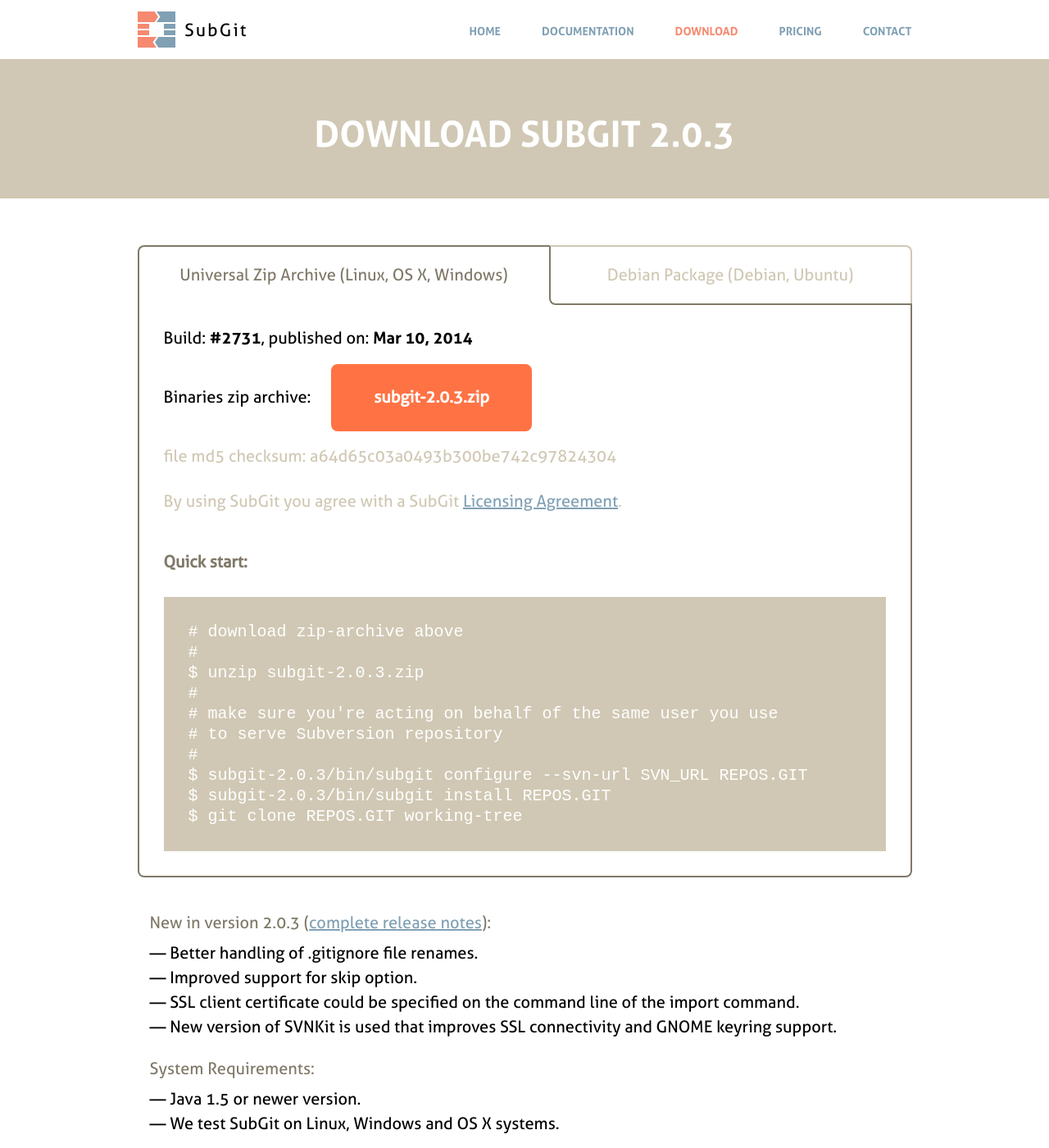
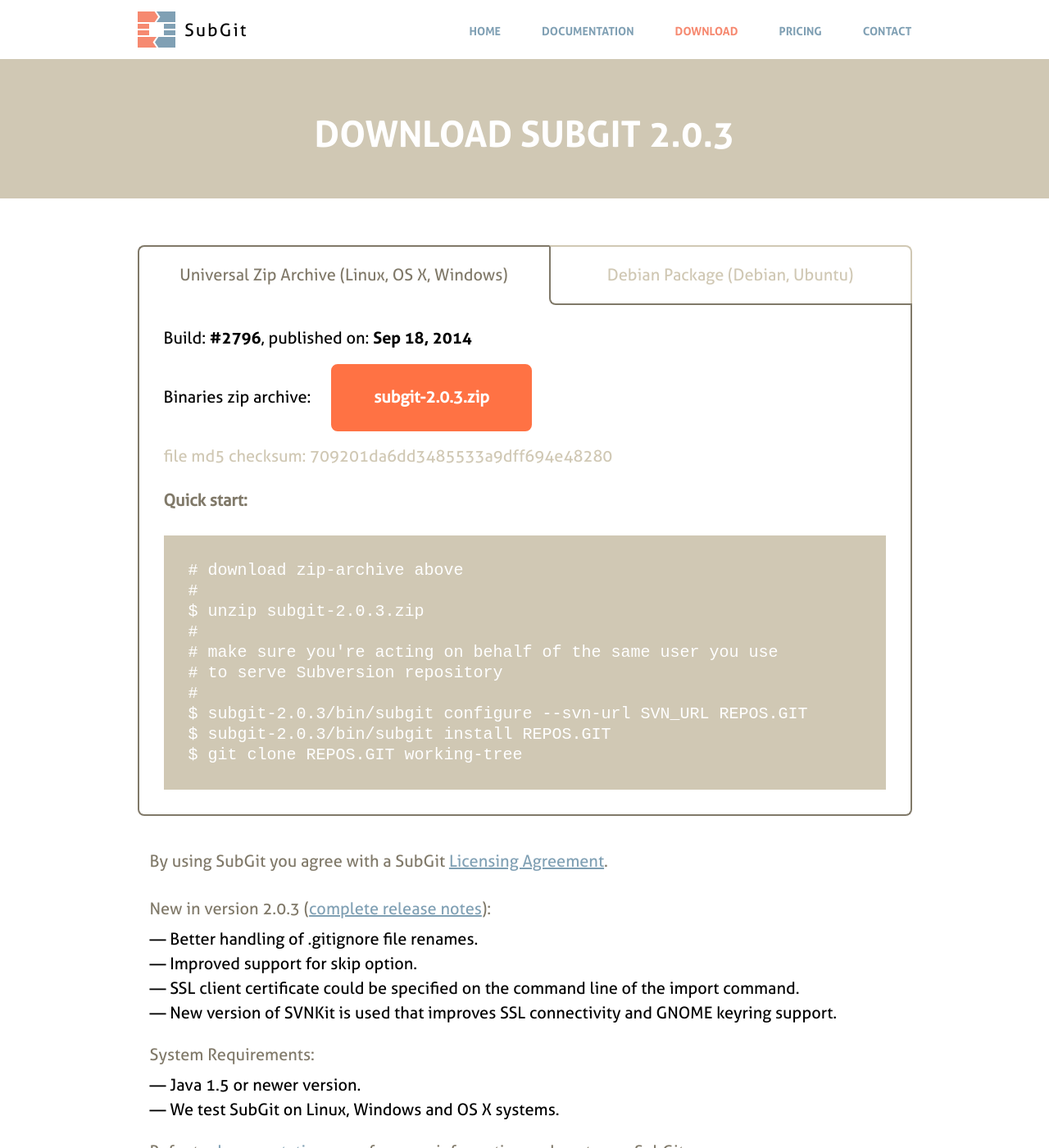
Before and after one commit to waaa/tmate.github.io, a Jekyll site: the page built from download.html, in a window 1280 px wide and 1400 px high. Shown: the whole window at 82% size. Built offline with Jekyll 4.4.1, drawn with Linux system fonts in a browser that asks for light colours; Markdown is read by kramdown in place of the engine named in the settings; comment, search, counter and statistics services are not loaded.

```diff
--- a/_layouts/default.html
+++ b/_layouts/default.html
@@ -4,7 +4,11 @@
     <link rel="icon" type="image/x-icon" href="img/favicon.ico">
     <meta name="keywords" content="Git,Svn,SubGit,git-svn,Repository,VCS,DVCS,TMate" />
     <meta charset="UTF-8">
+    {% if page.subtitle %}
+    <title>SubGit&nbsp;::&nbsp;{{ page.subtitle }}</title>
+    {% else %}
     <title>SubGit&nbsp;::&nbsp;Svn To Git Migration</title>
+    {% endif %}
     <meta name="description" content="Git-svn alternative for a safe migration from Svn to Git. Install once on the server side and use both Git and Svn as long as you like." />
     <link href='{{ site.baseurl }}/css/main.css' rel='stylesheet' type='text/css'>
     <link href="https://plus.google.com/114128677298030695536" rel="publisher" />
--- a/_layouts/documentation.html
+++ b/_layouts/documentation.html
@@ -4,7 +4,11 @@
 	<link rel="icon" type="image/x-icon" href="{{ site.baseurl }}/img/favicon.ico">
 	<meta name="keywords" content="Git,Svn,SubGit,git-svn,Repository,VCS,DVCS,TMate" />
 	<meta charset="UTF-8">
-	<title>SubGit&nbsp;::&nbsp;Documentation</title>
+  {% if page.subtitle != null %}
+  <title>SubGit&nbsp;::&nbsp;{{ page.subtitle }}</title>
+  {% else %}
+  <title>SubGit&nbsp;::&nbsp;Documentation</title>
+  {% endif %}
 	<meta name="description" content="Git-svn alternative for a safe migration from Svn to Git. Install once on the server side and use both Git and Svn as long as you like." />
 	<link href='{{ site.baseurl }}/css/documentation.css' rel='stylesheet' type='text/css'>
 	<link href="https://plus.google.com/114128677298030695536" rel="publisher" />
--- a/contacts.html
+++ b/contacts.html
@@ -1,11 +1,8 @@
 ---
 layout: default
 active: contacts
+subtitle: Contact Us
 ---
-<div id="content">
-  <div class="green_wrap">
-    <h1>Contact us</h1>
-  </div>
 <div class="wrapper">
   <p>TMate Software is located in Prague, Czech Republic. You may reach us by email (<a href="mailto:support@subgit.com">support@subgit.com</a>), we use to reply promptly.</p>
   <div id="contacts">
@@ -22,4 +19,3 @@ active: contacts
   </div>
   <div class="clear"></div>
 </div>
-</div>
--- a/download.html
+++ b/download.html
@@ -1,13 +1,8 @@
 ---
 layout: default
 active: download
+subtitle: Download SubGit 2.0.3
 ---
-<div id="content">
-  <div class="green_wrap">
-    <h1>Download SubGit 2.0.3</h1>
-
-
-  </div>
 <div class="wrapper">
   <div id="tab_wrap">
     <ul id="tabs">
@@ -16,10 +11,9 @@ active: download
     </ul>
     <div class="box visible">
       <div class="tab_box_inner">
-          <p>Build: <strong>&#35;2731</strong>, published on: <strong>Mar 10, 2014</strong></p>
+        <p>Build: <strong>&#35;2796</strong>, published on: <strong>Sep 18, 2014</strong></p>
         <p>Binaries zip archive: <a href="downloadingzip.html" class="button_orange" style="margin:-10px 0 -10px 20px !important;">subgit-2.0.3.zip</a></p>
-          <p class="checksum">file md5 checksum: a64d65c03a0493b300be742c97824304</p>
-          <p class="checksum" style="padding-bottom: 47px !important;">By using SubGit you agree with a SubGit <a href="license.html">Licensing Agreement</a>.</p>
+        <p class="checksum">file md5 checksum: 709201da6dd3485533a9dff694e48280</p>
         <h6>Quick start:</h6>
         <pre>
 <code># download zip-archive above
@@ -36,10 +30,9 @@ $ git clone REPOS.GIT working-tree</code></pre>
     </div>
     <div class="box">
       <div class="tab_box_inner">
-          <p>Build: <strong>&#35;2731</strong>, published on: <strong>Mar 10, 2014</strong></p>
+        <p>Build: <strong>&#35;2796</strong>, published on: <strong>Sep 18, 2014</strong></p>
         <p>Debian package: <a href="downloadingdeb.html" class="button_orange" style="margin:-10px 0 -10px 20px !important;">subgit-2.0.3_all.deb</a></p>
-          <p class="checksum">file md5 checksum: 465d2cee98a9eba2378b3bdbfa400d6e</p>
-          <p class="checksum" style="padding-bottom: 47px !important;">By using SubGit you agree with a SubGit <a href="license.html">Licensing Agreement</a>.</p>
+        <p class="checksum">file md5 checksum: e8a4638a2df0d3cc3541e517340d36a8</p>
         <h6>Quick start:</h6>
         <pre>
 <code># download Debian package above and fetch missing dependencies
@@ -72,4 +66,3 @@ $ git clone REPOS.GIT working-tree</code></pre>
     <p>Refer to <a href="documentation.html">documentation</a> page for more information on how to use SubGit.</p>
   </div>
 </div>
-</div>
```
Also changed, not shown: other parts of download.html (+1 -0 lines). Lines whose indentation alone changed are shown as unchanged.
